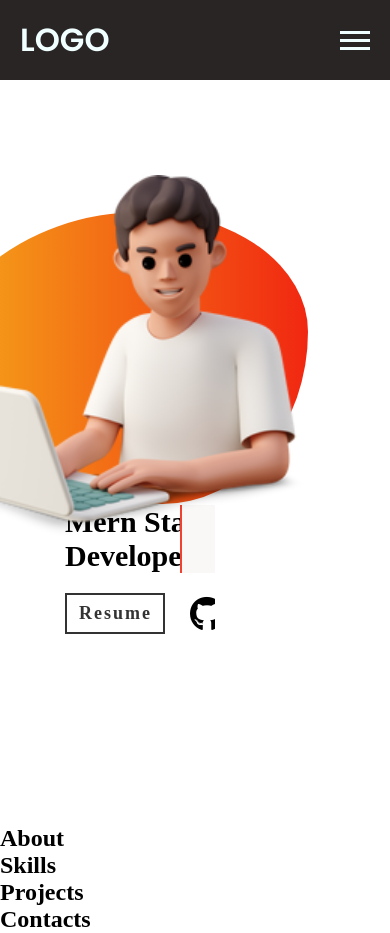
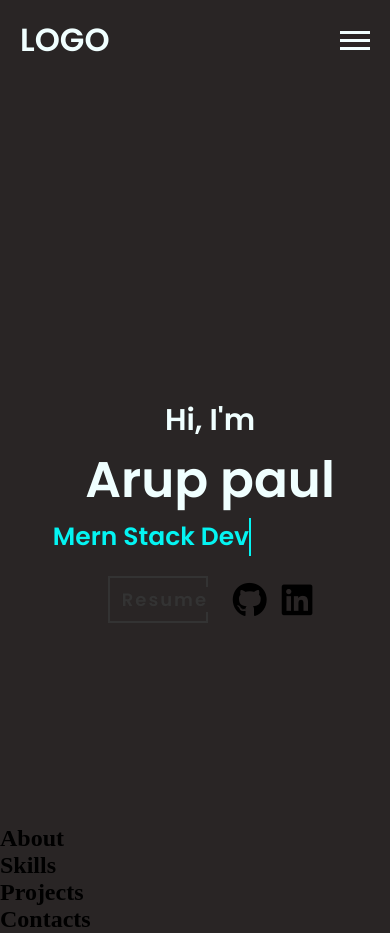
Before and after one commit to Its-Arup/Its-Arup.github.io, a plain HTML site: page index.html in a window 390 px wide. Drawn offline with Linux system fonts and the light colour scheme.

Commit message:
home section some css bug fixed.

```diff
--- a/index.css
+++ b/index.css
@@ -1,4 +1,4 @@
-@import url('https://fonts.googleapis.com/css2?family=Nunito+Sans:opsz,wght@6..12,300;6..12,400&family=Poppins:wght@400;500;600&display=swap');
+@import url("https://fonts.googleapis.com/css2?family=Nunito+Sans:opsz,wght@6..12,300;6..12,400&family=Poppins:wght@400;500;600&display=swap");
 
 /* All font family which is use in this project  */
 
@@ -9,19 +9,21 @@ font-family: 'Poppins', sans-serif;
 
 /* utility classes :  */
 
-:root{
-    --primary-font-family: 'Poppins', sans-serif;
-    --secondery-font-family : 'Nunito Sans', sans-serif;
-    --dark-bg-color : #292525;
-    --light-bg-color : azure;
+:root {
+  --primary-font-family: "Poppins", sans-serif;
+  --secondery-font-family: "Nunito Sans", sans-serif;
+  --dark-bg-color: #292525;
+  --light-bg-color: azure;
+  --accent-color: #04f4f2;
 }
 
-*{
+* {
   margin: 0;
   padding: 0;
   box-sizing: border-box;
+  background-color: var(--dark-bg-color);
 }
-.ham{
+.ham {
   width: 100%;
   background-color: var(--dark-bg-color);
   display: flex;
@@ -31,142 +33,134 @@ font-family: 'Poppins', sans-serif;
   color: var(--light-bg-color);
   font-family: var(--primary-font-family);
 }
-.logo{
+.logo {
   margin: 0 20px;
 }
-nav{
-    margin: 0 20px ;
+nav {
+  margin: 0 20px;
 }
-.nav-menu{
+.nav-menu {
   display: flex;
   gap: 60px;
 }
-.nav-links{
+.nav-links {
   list-style: none;
 }
-.nav-links a{
+.nav-links a {
   text-decoration: none;
   color: var(--light-bg-color);
 }
-.menu{
+
+.menu {
   display: none;
   margin: 0 20px;
   cursor: pointer;
 }
-.bar{
+.bar {
   display: block;
   width: 30px;
   height: 3px;
   background-color: var(--light-bg-color);
   margin: 5px 0;
   -webkit-transition: all 0.3s ease-in-out;
-    transition: all 0.3s ease-in-out;;
+  transition: all 0.3s ease-in-out;
 }
-
-
 
 /* ----- Home section ------ */
 
-
-#home{
-    margin-top:70px;
+#home {
+  margin-top: 70px;
   width: 100%;
   height: 80vh;
   position: relative;
   z-index: 10;
+  font-family: var(--primary-font-family);
 }
 
-#home > div{
-
-    display:flex;
+#home > div {
+  display: flex;
   justify-content: space-evenly;
-    height:100%;
-
+  height: 100%;
 }
 
-.details-div{
-
-    width:55%;
-    display:flex;
+.details-div {
+  width: 55%;
+  display: flex;
   justify-content: center;
   overflow: hidden;
 }
 
-.details-div>div:first-child{
-
+.details-div > div:first-child {
   margin-left: 120px;
   display: flex;
-    width:100%;
+  width: 100%;
   align-items: center;
-    height:100%;
+  height: 100%;
   justify-content: flex-start;
-
 }
 
-.details-div  h1{
+.details-div h1 {
   font-size: 50px;
-   color:#f12711;
+  color: var(--light-bg-color);
 }
 
-.details-div h2{
+.details-div h2 {
   font-size: 40px;
+  color: var(--light-bg-color);
 }
 
-.details-div h3{
-
+.details-div h3 {
   font-size: 30px;
   position: relative;
   z-index: 2;
+  color: var(--accent-color);
 }
 
-.details-div h3::before{
-    top:0;
-    left:0;
+.details-div h3::before {
+  top: 0;
+  left: 0;
   position: absolute;
   content: "";
-    background-color: #F9F8F7;
-    border-left: 2px solid #f0422f;
-    width:100%;
-    height:100%;
+  background-color: var(--dark-bg-color);
+  border-left: 2px solid var(--accent-color);
+  width: 100%;
+  height: 100%;
   animation: animate 4s steps(16) infinite;
-    transition: all .35s;
+  transition: all 0.35s;
   z-index: 0;
 }
 
-@keyframes animate{
-
-    40% ,60%{
-        left:90%;
+@keyframes animate {
+  40%,
+  60% {
+    left: 100%;
   }
-
-    100%{
-        left:0%;
-
+  100% {
+    left: 0%;
   }
 }
-.btn-pack{
+.btn-pack {
   display: flex;
-    margin-top: 20px ;
+  margin-top: 20px;
 }
-.btn-pack>div{
+.btn-pack > div {
   display: flex;
   align-items: center;
   justify-content: space-around;
 }
-.btn-pack>div>i{
+.btn-pack > div > i {
   font-size: 35px;
-    margin-left:15px;
+  margin-left: 15px;
   cursor: pointer;
-
 }
-.btn-pack>div>i:hover{
-    color:#f0422f
+.btn-pack > div > i:hover {
+  color: #f0422f;
 }
-.resume-btn{
+.resume-btn {
   display: block;
-    width:100px;
-    margin-right: 10px ;
-    padding:8px 12px;
+  width: 100px;
+  margin-right: 10px;
+  padding: 8px 12px;
   font-size: 18px;
   text-decoration: none;
   color: #333;
@@ -175,15 +169,15 @@ nav{
   letter-spacing: 2px;
   text-align: center;
   position: relative;
-    transition: all .35s;
+  transition: all 0.35s;
 }
 
-.resume-btn span{
+.resume-btn span {
   position: relative;
   z-index: 2;
 }
 
-.resume-btn:after{
+.resume-btn:after {
   position: absolute;
   content: "";
   top: 0;
@@ -193,29 +187,29 @@ nav{
   background: #c21500;
   background: -webkit-linear-gradient(to right, #ffc500, #c21500);
   background: linear-gradient(to right, #ffc500, #c21500);
-    transition: all .35s;
+  transition: all 0.35s;
 }
 
-.resume-btn:hover{
+.resume-btn:hover {
   color: #fff;
 }
 
-.resume-btn:hover:after{
+.resume-btn:hover:after {
   width: 100%;
 }
 
-.image-icon{
-    width:45%;
+.image-icon {
+  width: 45%;
   display: flex;
   justify-content: center;
   align-items: center;
   transition: all 5s ease;
   position: relative;
 }
-.image-icon>div{
+.image-icon > div {
   position: absolute;
-    right:0;
-    top:0;
+  right: 0;
+  top: 0;
   margin-top: 25px;
   width: 550px;
   display: flex;
@@ -224,81 +218,42 @@ nav{
   animation: animated 2.5s linear infinite;
 }
 
-.image-icon .background{
+.image-icon .background {
   background: #f0422f;
   background: -webkit-linear-gradient(to right, #f5af19, #f12711);
   background: linear-gradient(to right, #f5af19, #f12711);
-    width:70%;
-    height:80%;
+  width: 70%;
+  height: 80%;
   display: flex;
   justify-content: center;
   align-items: center;
   position: absolute;
   z-index: 3;
-    border-radius: 57% 43% 38% 62% / 64% 41% 59% 36% ;
-
+  border-radius: 57% 43% 38% 62% / 64% 41% 59% 36%;
 }
 
-.image-icon img{
-    width:70%;
-    z-index:5;
+.image-icon img {
+  width: 70%;
+  z-index: 5;
 }
 
 @keyframes animated {
-
-     0%{
-        top:0%;
+  0% {
+    top: 0%;
   }
 
-     25%{
-        top:2.5%;
+  25% {
+    top: 2.5%;
   }
 
-     50%{
-        top:5%;
+  50% {
+    top: 5%;
   }
-     75%{
-        top:2.5%;
+  75% {
+    top: 2.5%;
   }
 
-     100%{
-        top:0%;
+  100% {
+    top: 0%;
   }
 }
-
-
-
-
-/* ---- Media Quary ---- */
-
-@media (max-width:780px) {
-    .menu{
-        display: block;
-    }
-    .menu.active .bar:nth-child(2){
-        opacity: 0;
-    }
-    .menu.active .bar:nth-child(1){
-        transform: translateY(8px) rotate(45deg);
-    }
-    .menu.active .bar:nth-child(3){
-        transform: translateY(-8px) rotate(-45deg);
-    }
-    .nav-menu{
-        position: fixed;
-        left: -100%;
-        top: 80px;
-        gap: 40px;
-        flex-direction: column;
-        background-color: var(--dark-bg-color);
-        width: 100%;
-        text-align: center;
-        transition: 0.3s;
-    }
-    .nav-links:last-child{
-        padding-bottom: 40px;
-    }
-    .nav-menu.active{
-        left: 0;
-    }
-}
--- a/index.html
+++ b/index.html
@@ -8,6 +8,7 @@
       rel="stylesheet"
       href="https://cdnjs.cloudflare.com/ajax/libs/font-awesome/6.3.0/css/all.min.css"
     />
+    <link rel="stylesheet" href="./media.css">
 
     <title>Arup Paul Portfolio</title>
   </head>
@@ -44,6 +45,9 @@
         <span class="bar"></span>
       </div>
     </div>
+
+    <!-- home section -->
+
     <section id="home">
       <div>
         <div class="details-div">
@@ -51,7 +55,7 @@
             <div>
               <h2>Hi, I'm</h2>
               <h1>Arup paul</h1>
-              <h3>Mern Stack Developer...</h3>
+              <h3>Mern Stack Developer . . .</h3>
               <div target="_blank" class="btn-pack">
                 <div id="resume-button-2" onclick="resumeDownload()">
                   <a
@@ -80,6 +84,8 @@
       </div>
     </section>
 
+    <!-- About Section -->
+
     <section id="about" class="about section">
       <h1>About</h1>
     </section>
--- /dev/null
+++ b/media.css
@@ -0,0 +1,220 @@
+/* ---- Media Quary ---- */
+
+@media (max-width: 1080px) {
+    .menu {
+      display: block;
+    }
+    .menu.active .bar:nth-child(2) {
+      opacity: 0;
+    }
+    .menu.active .bar:nth-child(1) {
+      transform: translateY(8px) rotate(45deg);
+    }
+    .menu.active .bar:nth-child(3) {
+      transform: translateY(-8px) rotate(-45deg);
+    }
+    .nav-menu {
+      position: fixed;
+      left: -100%;
+      top: 80px;
+      gap: 40px;
+      flex-direction: column;
+      background-color: var(--dark-bg-color);
+      width: 100%;
+      text-align: center;
+      transition: 0.3s;
+      z-index: 999;
+    }
+    .nav-links:last-child {
+      padding-bottom: 40px;
+    }
+    .nav-menu.active {
+      left: 0;
+    }
+
+    /* home Section */
+
+    #home {
+      margin-top: 70px;
+      width: 100%;
+      height: 80vh;
+      position: relative;
+      z-index: 10;
+    }
+
+    #home > div {
+      padding-top: 45px;
+      display: flex;
+      flex-direction: column;
+      align-items: center;
+      justify-content: center;
+      height: 100%;
+    }
+
+    .details-div {
+      width: 100%;
+      display: flex;
+      align-items: center;
+      justify-content: center;
+      overflow: hidden;
+    }
+
+    .details-div > div:first-child {
+      margin-left: 30px;
+      text-align: center;
+      display: flex;
+      width: 100%;
+      align-items: center;
+      justify-content: center;
+    }
+
+    .details-div h1 {
+      font-size: 50px;
+    }
+
+    .details-div h2 {
+      font-size: 30px;
+    }
+
+    .details-div h3 {
+      font-size: 25px;
+      position: relative;
+      z-index: 2;
+    }
+
+    .details-div h3::before {
+      top: 0;
+      left: 0;
+      position: absolute;
+      content: "";
+      background-color: var(--dark-bg-color);
+      border-left: 2px solid var(--accent-color);
+      width: 100%;
+      height: 100%;
+      animation: animate 4s steps(16) infinite;
+      transition: all 0.35s;
+      z-index: 0;
+    }
+
+    @keyframes animate {
+      40%,
+      60% {
+        left: 100%;
+      }
+
+      100% {
+        left: 0%;
+      }
+    }
+    .btn-pack {
+      display: flex;
+      align-items: center;
+      justify-content: center;
+      margin-top: 20px;
+    }
+    .btn-pack > div {
+      display: flex;
+      align-items: center;
+      justify-content: space-around;
+    }
+    .btn-pack > div > i {
+      font-size: 35px;
+      margin-left: 15px;
+      cursor: pointer;
+    }
+    .btn-pack > div > i:hover {
+      color: #f0422f;
+    }
+    .resume-btn {
+      display: block;
+      width: 100px;
+      margin-right: 10px;
+      padding: 8px 12px;
+      font-size: 18px;
+      text-decoration: none;
+      color: #333;
+      font-weight: bold;
+      border: 2px solid #333;
+      letter-spacing: 2px;
+      text-align: center;
+      position: relative;
+      transition: all 0.35s;
+    }
+
+    .resume-btn span {
+      position: relative;
+      z-index: 2;
+    }
+
+    .resume-btn:after {
+      position: absolute;
+      content: "";
+      top: 0;
+      left: 0;
+      width: 0;
+      height: 100%;
+      background: #c21500;
+      background: -webkit-linear-gradient(to right, #ffc500, #c21500);
+      background: linear-gradient(to right, #ffc500, #c21500);
+      transition: all 0.35s;
+    }
+
+    .resume-btn:hover:after {
+      width: 100%;
+    }
+
+    .image-icon {
+      display: none;
+      width: 20%;
+      margin: 0 auto;
+      transition: none;
+      position: unset;
+    }
+    .image-icon > div {
+      position: unset;
+      margin: 25px auto;
+      width: 80%;
+      display: flex;
+      align-items: center;
+      justify-content: center;
+    }
+
+    .image-icon .background {
+      background: #f0422f;
+      background: -webkit-linear-gradient(to right, #f5af19, #f12711);
+      background: linear-gradient(to right, #f5af19, #f12711);
+      width: 50%;
+      height: 40%;
+      display: flex;
+      justify-content: center;
+      align-items: center;
+      z-index: 3;
+      border-radius: 57% 43% 38% 62% / 64% 41% 59% 36%;
+    }
+
+    .image-icon img {
+      width: 70%;
+      z-index: 5;
+    }
+
+    @keyframes animated {
+      0% {
+        top: 0%;
+      }
+
+      25% {
+        top: 2.5%;
+      }
+
+      50% {
+        top: 5%;
+      }
+      75% {
+        top: 2.5%;
+      }
+
+      100% {
+        top: 0%;
+      }
+    }
+  }
```
Lines whose indentation alone changed are shown as unchanged.
